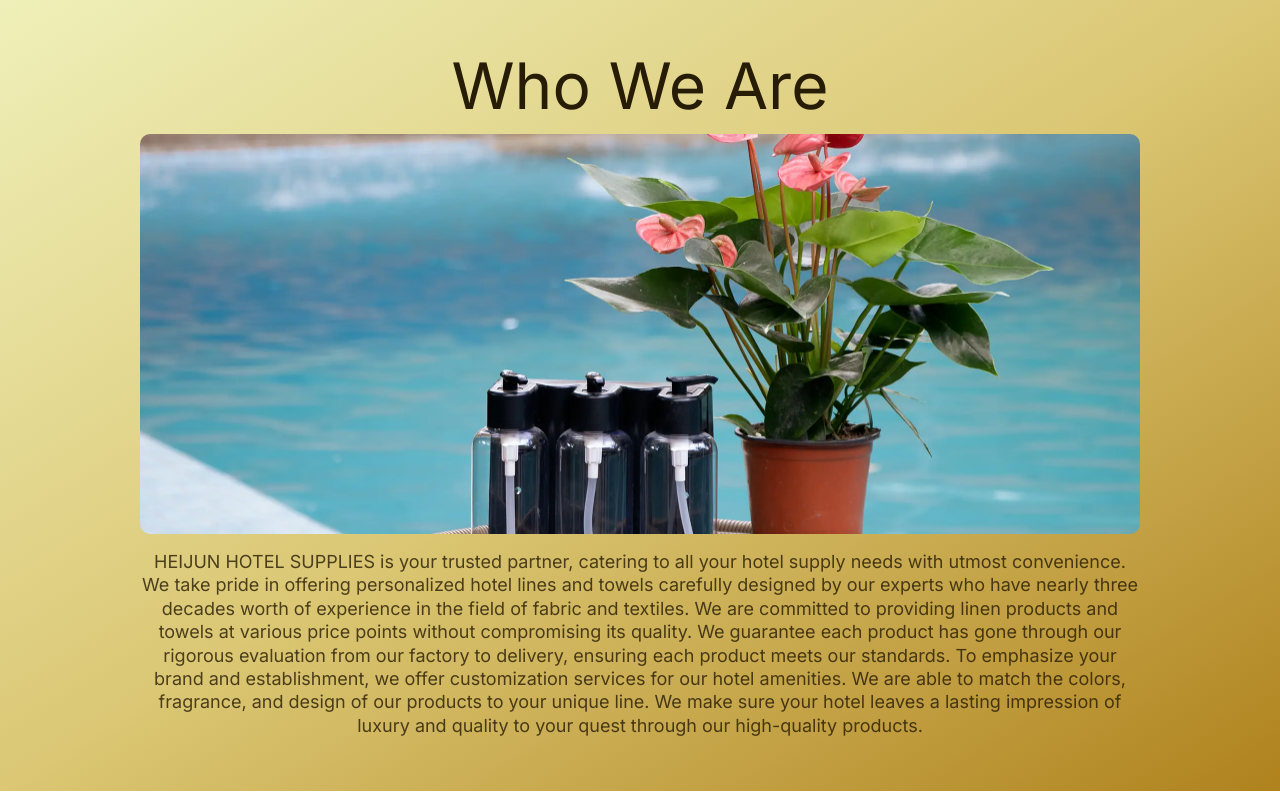
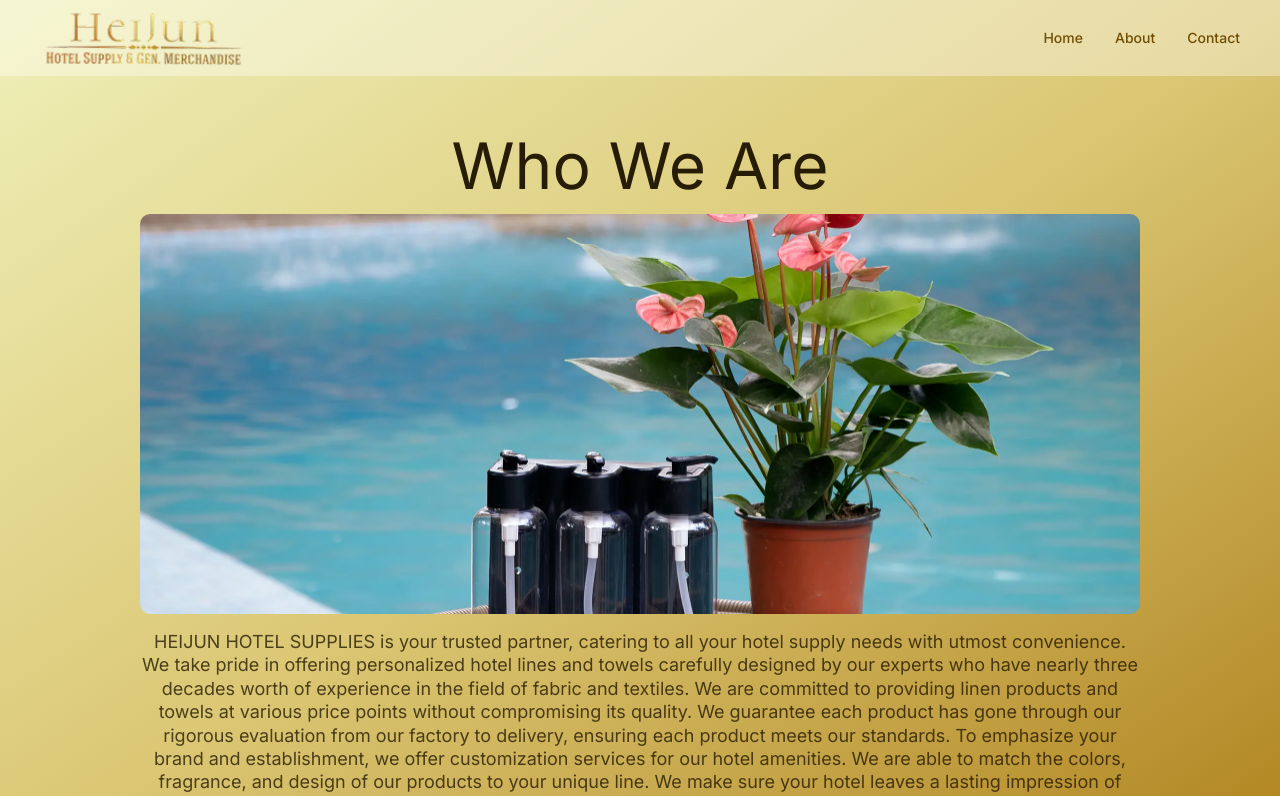
Before and after one commit to markmarkestareja/heijun-nextjs, a Next.js app: page /about in a window 1280 px wide. Shown: the top 796 px of the page. Built offline with nearby package versions, Linux system fonts and the light colour scheme.

Commit message:
Built Navbar

```diff
--- a/app/layout.tsx
+++ b/app/layout.tsx
@@ -2,6 +2,7 @@ import type { Metadata } from "next";
 import { Geist, Geist_Mono, Inter } from "next/font/google";
 import "./globals.css";
 import { cn } from "@/lib/utils";
+import Navbar from "@/components/navbar";
 
 const inter = Inter({subsets:['latin'],variable:'--font-sans'});
 
@@ -27,6 +28,7 @@ export default function RootLayout({ children }: LayoutProps<"/">) {
       className={cn("h-full", "antialiased", geistSans.variable, geistMono.variable, "font-sans", inter.variable)}
     >
       <body className="min-h-full flex flex-col">
+        <Navbar />
         <main>
           {children}
         </main>
--- a/components/about/Hero.tsx
+++ b/components/about/Hero.tsx
@@ -4,7 +4,7 @@ import Image from "next/image";
 export default function Hero() {
   return (
     <section className="text-center flex flex-col gap-5 justify-center items-center bg-(image:--gradient)">
-      <div className="max-w-250 flex flex-col gap-4">
+      <div className="max-w-250 flex flex-col gap-4 pt-20">
         <h1>Who We Are</h1>
         <div className="relative h-[50vh] w-full overflow-hidden rounded-lg">
           <Image
--- a/components/contact/hero.tsx
+++ b/components/contact/hero.tsx
@@ -4,7 +4,7 @@ import "./hero.css";
 export default function hero() {
   return (
     <section className="bg-(image:--gradient)">
-      <div className="flex flex-col gap-6">
+      <div className="flex flex-col gap-6 pt-20">
         <div className="flex flex-col gap-4">
           <h1>What Can We Help You With?</h1>
           <p>
--- a/components/home/Hero.tsx
+++ b/components/home/Hero.tsx
@@ -4,6 +4,7 @@ import { ButtonPrimary, ButtonSecondary } from "../ui/button";
 export default function Hero() {
   return (
     <section className="relative h-dvh w-full flex flex-col justify-center items-center">
+
       <div className="absolute z-0 h-full w-full">
         <Image
           src="/images/home/hero.webp"
--- /dev/null
+++ b/components/navbar.tsx
@@ -0,0 +1,89 @@
+"use client";
+
+import Link from "next/link";
+import Image from "next/image";
+import { useState } from "react";
+
+export default function Navbar() {
+  const [menuOpen, setMenuOpen] = useState(false);
+
+  return (
+    <nav className="absolute top-0 left-0 z-20 w-full bg-white/35 px-6 py-2 md:px-10">
+      <div className="mx-auto flex max-w-7xl items-center justify-between">
+
+        {/* Logo */}
+        <Link href="/" className="relative h-15 w-32 lg:w-80">
+          <Image
+            src="/images/logo/logo-text.webp"
+            alt="Heijun Hotel Supply"
+            fill
+            className="object-contain object-left"
+          />
+        </Link>
+
+        {/* Desktop Navigation */}
+        <div className="hidden items-center gap-8 md:flex">
+          <Link
+            href="/"
+            className="text-sm font-medium text-[#704D00] transition hover:text-[#A87500]"
+          >
+            Home
+          </Link>
+
+          <Link
+            href="/about"
+            className="text-sm font-medium text-[#704D00] transition hover:text-[#A87500]"
+          >
+            About
+          </Link>
+
+          <Link
+            href="/contact"
+            className="text-sm font-medium text-[#704D00] transition hover:text-[#A87500]"
+          >
+            Contact
+          </Link>
+        </div>
+
+        {/* Mobile Menu Button */}
+        <button
+          onClick={() => setMenuOpen(!menuOpen)}
+          className="flex h-10 w-10 items-center justify-center rounded-full bg-white/50 backdrop-blur-md md:hidden"
+          aria-label="Toggle menu"
+          aria-expanded={menuOpen}
+        >
+          {menuOpen ? "✕" : "☰"}
+        </button>
+      </div>
+
+      {/* Mobile Navigation */}
+      {menuOpen && (
+        <div className="mt-5 flex flex-col gap-4 rounded-2xl bg-white/80 p-6 backdrop-blur-md md:hidden">
+          <Link
+            href="/"
+            onClick={() => setMenuOpen(false)}
+            className="font-medium text-[#704D00]"
+          >
+            Home
+          </Link>
+
+          <Link
+            href="/about"
+            onClick={() => setMenuOpen(false)}
+            className="font-medium text-[#704D00]"
+          >
+            About
+          </Link>
+
+          <Link
+            href="/contact"
+            onClick={() => setMenuOpen(false)}
+            className="font-medium text-[#704D00]"
+          >
+            Contact
+          </Link>
+        </div>
+      )}
+    </nav>
+  );
+}
```
